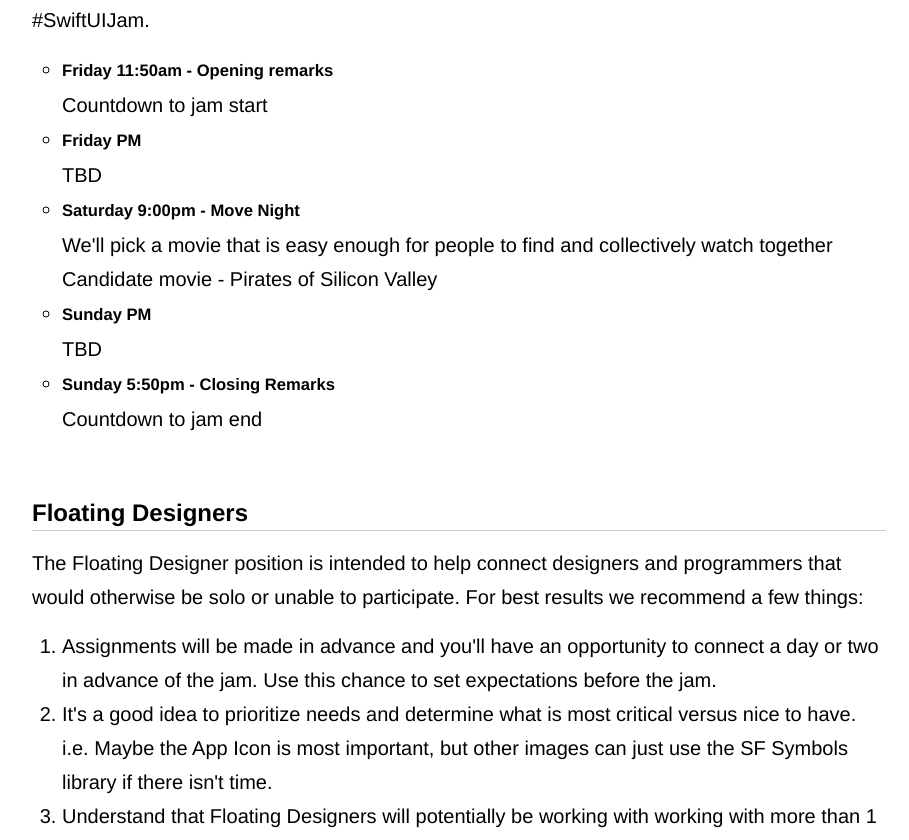
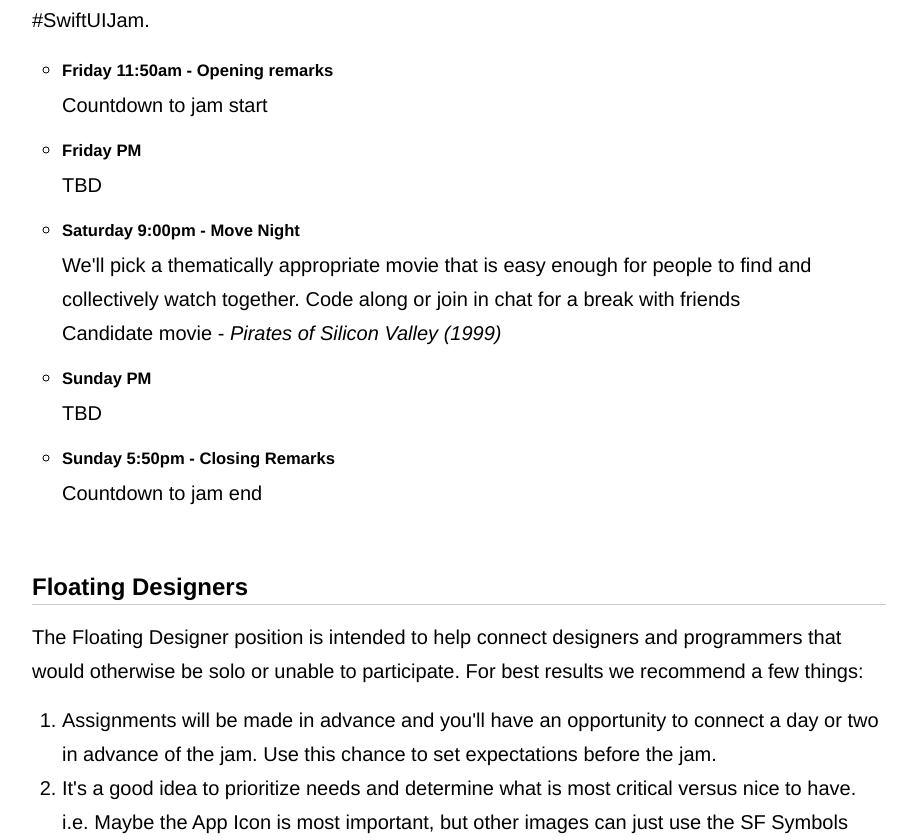
Before and after one commit to swift-to/swiftui-jam, a Vue app in the folder Web/: page / in a window 1280 px wide. Shown: the part 5707-6547 px from the top of the page, without its empty margins (181-1090 px from the left). Built offline with nearby package versions, Linux system fonts and the light colour scheme.

Commit message:
schedule cleanup

```diff
--- a/Web/public/index.css
+++ b/Web/public/index.css
@@ -122,6 +122,10 @@ ol.schedule {
   list-style-type: circle;
 }
 
+ol.schedule li {
+  margin-bottom: 10px;
+}
+
 ol.schedule h5, ol.schedule p {
   margin: 0;
 }
```
Also changed, not shown: Web/public/index.ejs.
